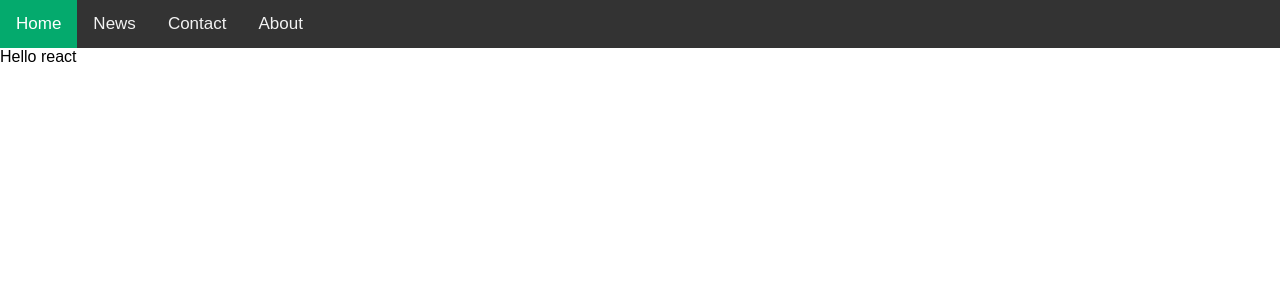
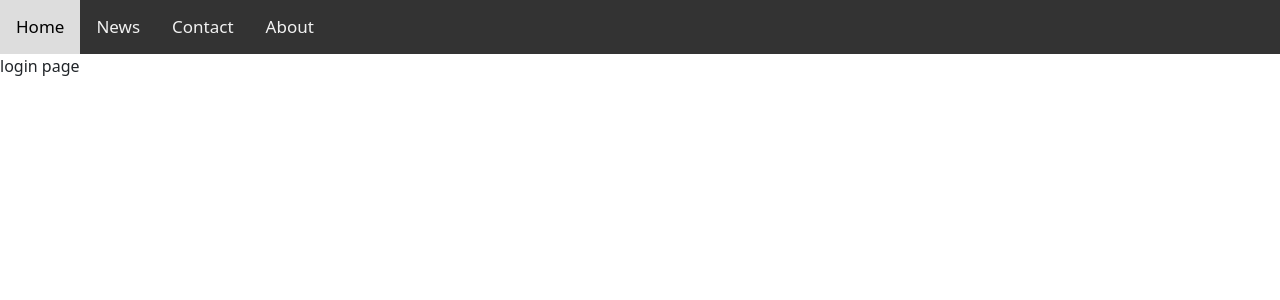
Before and after one commit to phaothu2002x/frontEnd-react, a React (Create React App) app: page /login in a window 1280 px wide. Shown: the top 300 px of the page. Built offline with nearby package versions, Linux system fonts and the light colour scheme.

Commit message:
react router

```diff
--- a/package.json
+++ b/package.json
@@ -6,6 +6,7 @@
     "@testing-library/jest-dom": "^5.16.1",
     "@testing-library/react": "^11.2.7",
     "@testing-library/user-event": "^12.8.3",
+    "bootstrap": "5.1.3",
     "react": "^17.0.2",
     "react-dom": "^17.0.2",
     "react-router-dom": "5.3.0",
--- a/src/App.js
+++ b/src/App.js
@@ -1,11 +1,27 @@
 import "./App.scss";
+import Login from "./components/Login/login";
 import Nav from "./components/Navigation/nav";
+import { BrowserRouter as Router, Switch, Route } from "react-router-dom";
 function App() {
     return (
-        <div>
-            <Nav />
-            Hello react
-        </div>
+        <Router>
+            <div className="app-container">
+                <Nav />
+
+                <Switch>
+                    <Route path="/news">News</Route>
+                    <Route path="/about">About</Route>
+                    <Route path="/contact">Contact</Route>
+                    <Route path="/login">
+                        <Login />
+                    </Route>
+                    <Route path="/" exact>
+                        Home
+                    </Route>
+                    <Route path="*">404 not found</Route>
+                </Switch>
+            </div>
+        </Router>
     );
 }
 
--- /dev/null
+++ b/src/components/Login/login.js
@@ -0,0 +1,6 @@
+import "./Login.scss";
+function Login() {
+    return <div className="login-container">login page</div>;
+}
+
+export default Login;
--- a/src/components/Navigation/nav.js
+++ b/src/components/Navigation/nav.js
@@ -1,13 +1,16 @@
 import React from "react";
+import { NavLink } from "react-router-dom/cjs/react-router-dom.min";
 
 import "./Nav.scss";
-function Nav() {
+function Nav(props) {
     return (
         <div className="topnav">
-            <a className="active">Home</a>
-            <a href="/news">News</a>
-            <a href="/contact">Contact</a>
-            <a href="/about">About</a>
+            <NavLink to="/" exact>
+                Home
+            </NavLink>
+            <NavLink to="/news">News</NavLink>
+            <NavLink to="/contact">Contact</NavLink>
+            <NavLink to="/about">About</NavLink>
         </div>
     );
 }
--- a/src/index.js
+++ b/src/index.js
@@ -3,7 +3,7 @@ import ReactDOM from "react-dom";
 
 import App from "./App";
 import reportWebVitals from "./reportWebVitals";
-
+import "bootstrap/dist/css/bootstrap.min.css";
 ReactDOM.render(
     <React.StrictMode>
         <App />
```
Also changed, not shown: src/components/Login/Login.scss (added), 1 other file (tests, documents, lock files or other folders).
